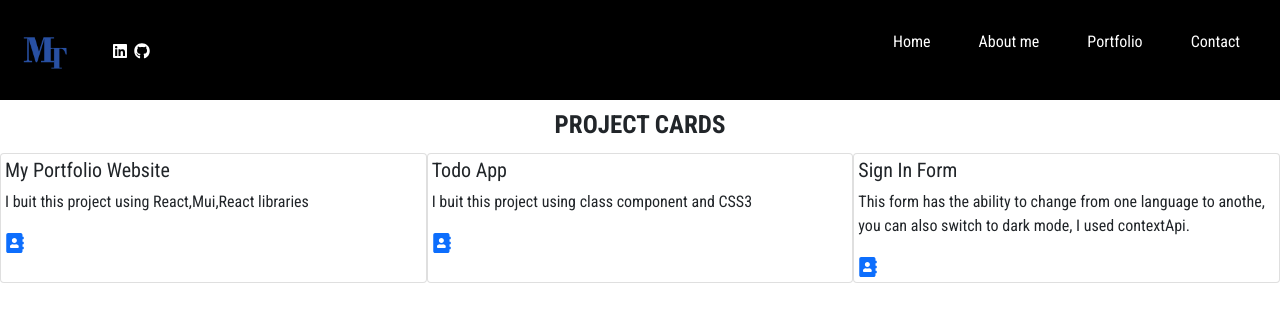
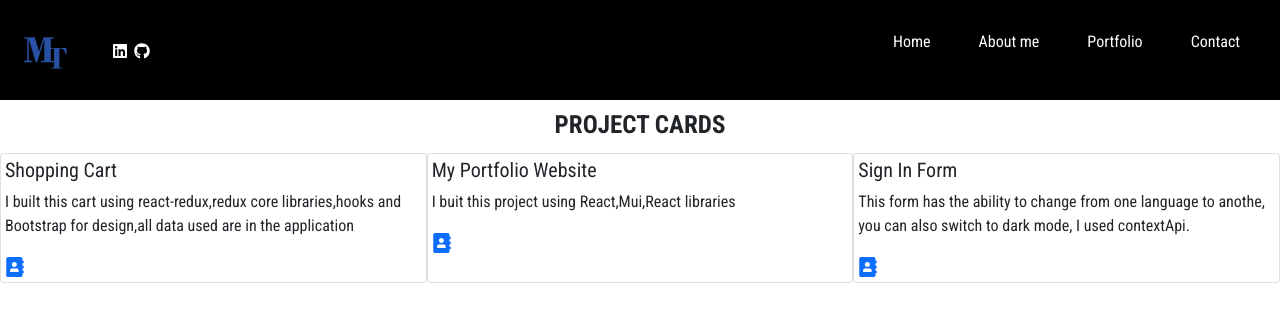
Before and after one commit to Tosin-Mayowa/my-portfolio, a React (Create React App) app: page /portfolio in a window 1280 px wide. Shown: the top 322 px of the page. Built offline with nearby package versions, Linux system fonts and the light colour scheme.

Commit message:
add shopping cart link

```diff
--- a/src/Component/Portfolio/Portfolio.js
+++ b/src/Component/Portfolio/Portfolio.js
@@ -10,17 +10,19 @@ function Portfolio(){
    <div className='container-fluid'>
    <h2  className='Portfolio-H'>Project Cards</h2>
   <div className="row">
-    <div className='col-xs-12 col-md-6 col-lg-4 p-1 mb-2 card'>
+    <div className='col-xs-12 col-md-6 col-lg-4 mb-2 p-1 card'>
+        <h3 className='card-title'>Shopping Cart</h3>
+        <p>I built this cart using react-redux,redux core libraries,hooks and Bootstrap for design,all data used are in the application</p>
+        <a href='https://shopping-cart-psi-ten.vercel.app/'><FaAddressBook size={20}/></a>
+    </div>
+
+  <div className='col-xs-12 col-md-6 col-lg-4 p-1 mb-2 card'>
         <h3 className='card-title'>My Portfolio Website</h3>
         <p>I buit this project using React,Mui,React libraries</p>
         <a href='https://mayowa-portfolio.vercel.app/'><FaAddressBook size={20}/></a>
     </div>
 
-    <div className='col-xs-12 col-md-6 col-lg-4 mb-2 p-1 card'>
-        <h3 className='card-title'>Todo App</h3>
-        <p>I buit this project using class component and CSS3</p>
-        <a href='https://mayowa-portfolio.vercel.app/'><FaAddressBook size={20}/></a>
-    </div>
+
 
      <div className='col-xs-12 col-md-6 col-lg-4 p-1 mb-2 card'>
         <h3 className='card-title'>sign in form</h3>
```
Also changed, not shown: 1 other file (tests, documents, lock files or other folders).
